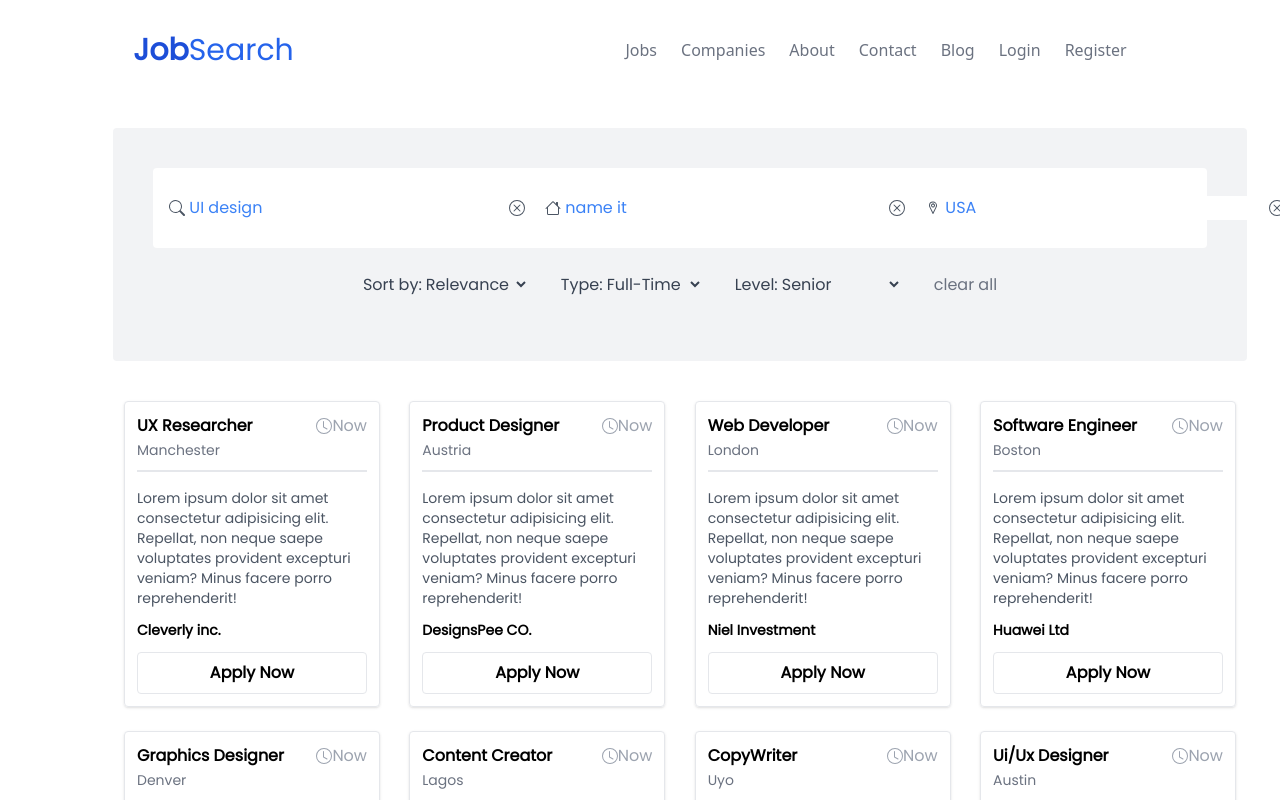
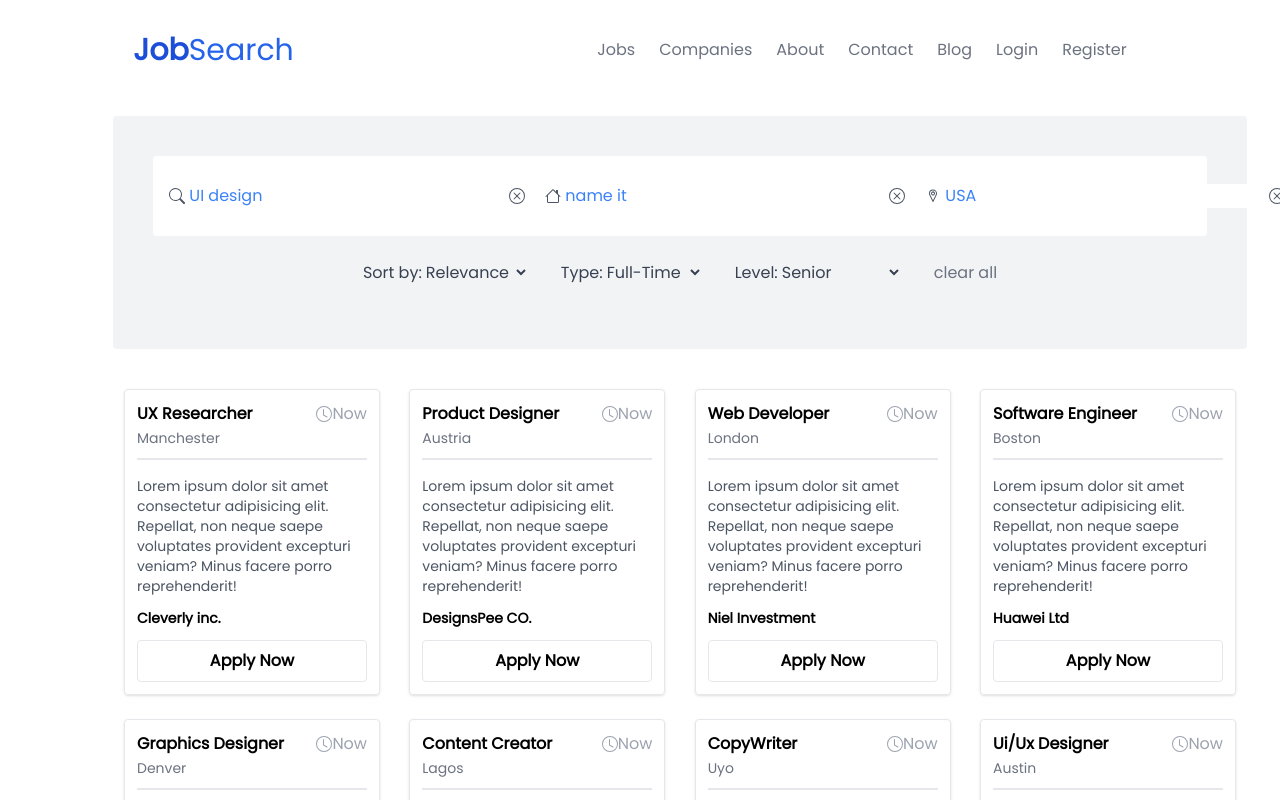
Before and after one commit to cleverAkanimoh/tailwind-learning-project, a React (Vite) app: page / in a window 1280 px wide. Shown: the top 800 px of the page. Built offline with nearby package versions, Linux system fonts and the light colour scheme.

Commit message:
modified 3 files

```diff
--- a/src/App.jsx
+++ b/src/App.jsx
@@ -4,7 +4,7 @@ import NavBar from "./Components/NavBar";
 
 export default function App() {
   return (
-    <main className="w-full">
+    <main className="w-screen">
       <NavBar />
       <MiddleContent />
       <Footer />
--- a/src/Components/MiddleContent.jsx
+++ b/src/Components/MiddleContent.jsx
@@ -8,7 +8,7 @@ export default function () {
   const [works, setWorks] = useState(data)
   return (
     <section className='w-full grid place-items-center'>
-      <div className='w-full p-1 sm:w-11/12 md:p-0 xl:w-10/12 mt-3 mb-6'>
+      <div className='w-full p-2 sm:w-11/12 md:p-0 xl:w-10/12'>
         <SearchForm />
         <AvailableWorks works={works} />
         <SwitchCareer />
--- a/tailwind.config.cjs
+++ b/tailwind.config.cjs
@@ -5,8 +5,8 @@ module.exports = {
     "./src/**/*.{js,ts,jsx,tsx}",
   ],
   theme: {
-    container: {
-      center: true,
+    fontFamily: {
+      sans : ['Poppins',"sans-serif"]
     },
     extend: {},
   },
```
